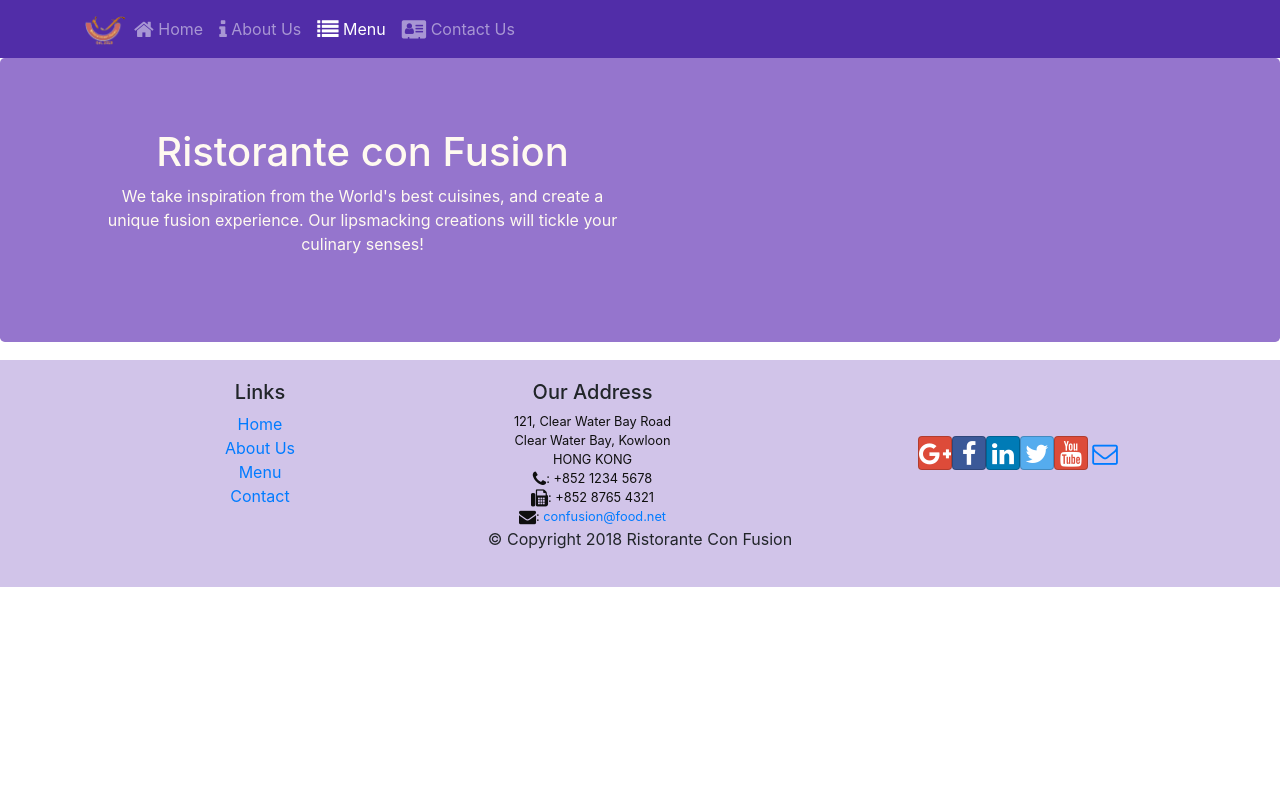
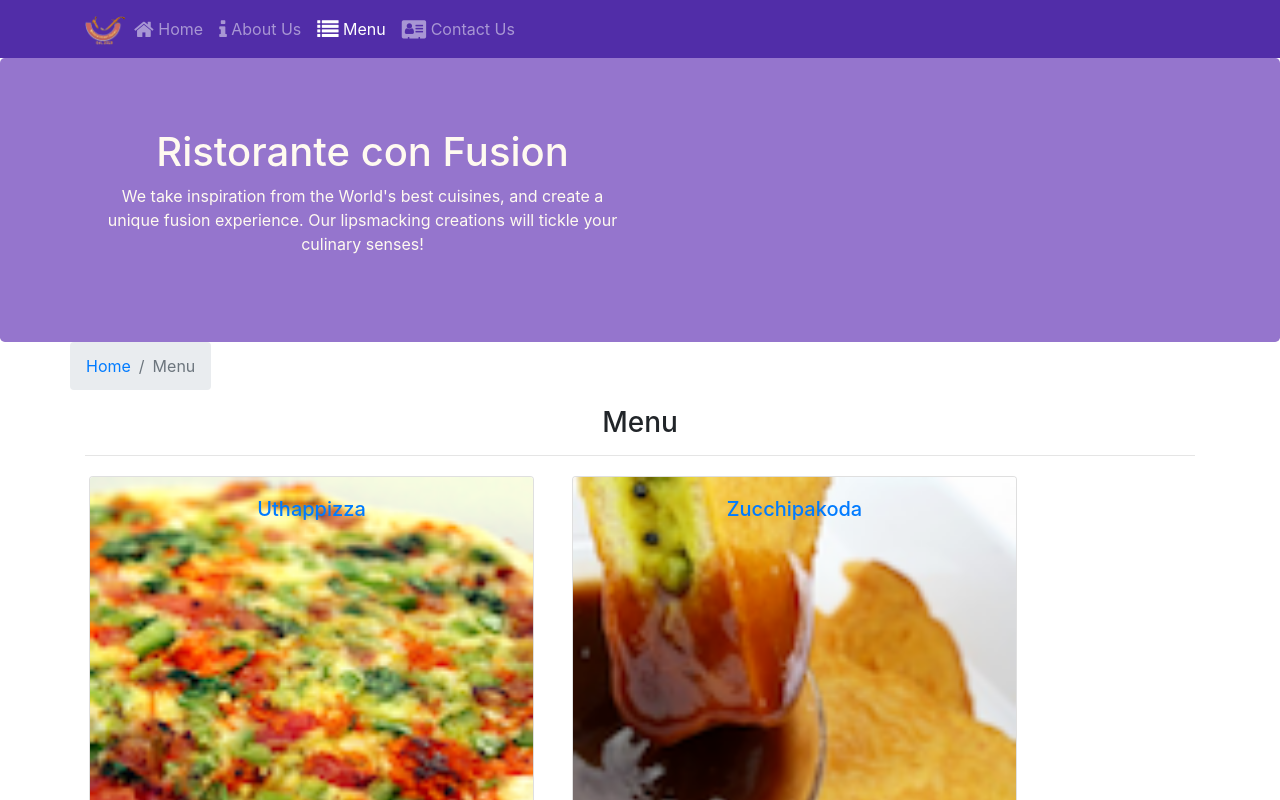
Before and after one commit to ajparker00/React-Confusion, a React (Create React App) app: page /menu in a window 1280 px wide. Shown: the top 800 px of the page. Built offline with nearby package versions, Linux system fonts and the light colour scheme.

Commit message:
Single Page Application part 2

```diff
--- a/src/components/ContactComponent.js
+++ b/src/components/ContactComponent.js
@@ -1,22 +1,34 @@
 import React from 'react';
+import { Breadcrumb, BreadcrumbItem } from 'reactstrap';
+import { Link } from 'react-router-dom';
 
 function Contact(props) {
-    return(
+    return (
         <div className="container">
+            <div className="row">
+                <Breadcrumb>
+                    <BreadcrumbItem><Link to="/home">Home</Link></BreadcrumbItem>
+                    <BreadcrumbItem active>Contact Us</BreadcrumbItem>
+                </Breadcrumb>
+                <div className="col-12">
+                    <h3>Contact Us</h3>
+                    <hr />
+                </div>
+            </div>
             <div className="row row-content">
                 <div className="col-12">
-                <h3>Location Information</h3>
+                    <h3>Location Information</h3>
                 </div>
                 <div className="col-12 col-sm-4 offset-sm-1">
-                        <h5>Our Address</h5>
-                        <address>
+                    <h5>Our Address</h5>
+                    <address>
                         121, Clear Water Bay Road<br />
                         Clear Water Bay, Kowloon<br />
                         HONG KONG<br />
                         <i className="fa fa-phone"></i>: +852 1234 5678<br />
                         <i className="fa fa-fax"></i>: +852 8765 4321<br />
                         <i className="fa fa-envelope"></i>: <a href="mailto:confusion@food.net">confusion@food.net</a>
-                        </address>
+                    </address>
                 </div>
                 <div className="col-12 col-sm-6 offset-sm-1">
                     <h5>Map of our Location</h5>
--- a/src/components/DishdetailComponent.js
+++ b/src/components/DishdetailComponent.js
@@ -1,9 +1,10 @@
 import React from 'react';
 //card img overay not working
 import {
-    Card, CardImg, CardImgOverlay, CardText, CardBody,
-    CardTitle
+    Card, CardImg, CardText, CardBody,
+    CardTitle, Breadcrumb, BreadcrumbItem
 } from 'reactstrap';
+import { Link } from 'react-router-dom';
 
 
 function RenderDish({ dish }) {
@@ -21,7 +22,7 @@
 
 }
 //I had to change comment to comments.  Description and comments are not showing up. Looks like I missing map.  My code is different than the teachers
-function RenderComments({ comments}) {
+function RenderComments({ comments }) {
     return (
         <li key={comments.id}>
             <p>{comments.comment}</p>
@@ -41,13 +42,24 @@
         </ul>
     </div>);
 }
+// Updating DishDetail Component and Added breadcrumbs to SPA part 2
 const DishDetail = (props) => {
     if (props.dish != null)
         return (
             <div className="container">
                 <div className="row">
+                    <Breadcrumb>
+                        <BreadcrumbItem><Link to="/menu">Menu</Link></BreadcrumbItem>
+                        <BreadcrumbItem active>{props.dish.name}</BreadcrumbItem>
+                    </Breadcrumb>
+                    <div className="col-12">
+                        <h3>{props.dish.name}</h3>
+                        <hr />
+                    </div>
+                </div>
+                <div className="row">
                     <RenderDish dish={props.dish} />
-                    <RenderComments comments={props.dish.comment} />
+                    <RenderComments comments={props.comments} />
                 </div>
             </div>
         );
--- a/src/components/MainComponent.js
+++ b/src/components/MainComponent.js
@@ -41,6 +41,13 @@
           />
       );
     }
+
+    const DishWithId = ({match}) => {
+      return(
+          <DishDetail dish={this.state.dishes.filter((dish) => dish.id === parseInt(match.params.dishId,10))[0]}
+            comments={this.state.comments.filter((comment) => comment.dishId === parseInt(match.params.dishId,10))} />
+      );
+    };
 // Below we are calling the different components using the react router.
     return (
       <div>
@@ -48,6 +55,7 @@
         <Switch>
           <Route path='/home' component={HomePage} />
           <Route exact path='/menu' render={() => <Menu dishes={this.state.dishes} />} />
+          <Route path='/menu/:dishId' component={DishWithId} />
           <Route exact path='/contactus' component={Contact} />
           <Redirect to="/home" />
         </Switch>
--- a/src/components/MenuComponent.js
+++ b/src/components/MenuComponent.js
@@ -5,30 +5,43 @@
 
 import React from 'react';
 import { Card, CardImg, CardImgOverlay,
-    CardTitle } from 'reactstrap';
+    CardTitle, Breadcrumb, BreadcrumbItem } from 'reactstrap';
+import { Link } from 'react-router-dom';
 
     function RenderMenuItem ({dish, onClick}) {
         return (
             <Card>
+                <Link to={`/menu/${dish.id}`} >
                     <CardImg width="100%" src={dish.image} alt={dish.name} />
                     <CardImgOverlay>
                         <CardTitle>{dish.name}</CardTitle>
                     </CardImgOverlay>
+                </Link>
             </Card>
         );
     }
 
     const Menu = (props) => {
-
         const menu = props.dishes.map((dish) => {
            return (
-            <div className="col-12 col-md-5 m-1"  key={dish.id}>
+                <div className="col-12 col-md-5 m-1" key={dish.id}>
+                    <RenderMenuItem dish={dish} />
                 </div>
             );
         });
 
         return (
             <div className="container">
+                <div className="row">
+                    <Breadcrumb>
+                        <BreadcrumbItem><Link to="/home">Home</Link></BreadcrumbItem>
+                        <BreadcrumbItem active>Menu</BreadcrumbItem>
+                    </Breadcrumb>
+                    <div className="col-12">
+                        <h3>Menu</h3>
+                        <hr />
+                    </div>
+                </div>
                 <div className="row">
                     {menu}
                 </div>
```
Lines whose indentation alone changed are shown as unchanged.
